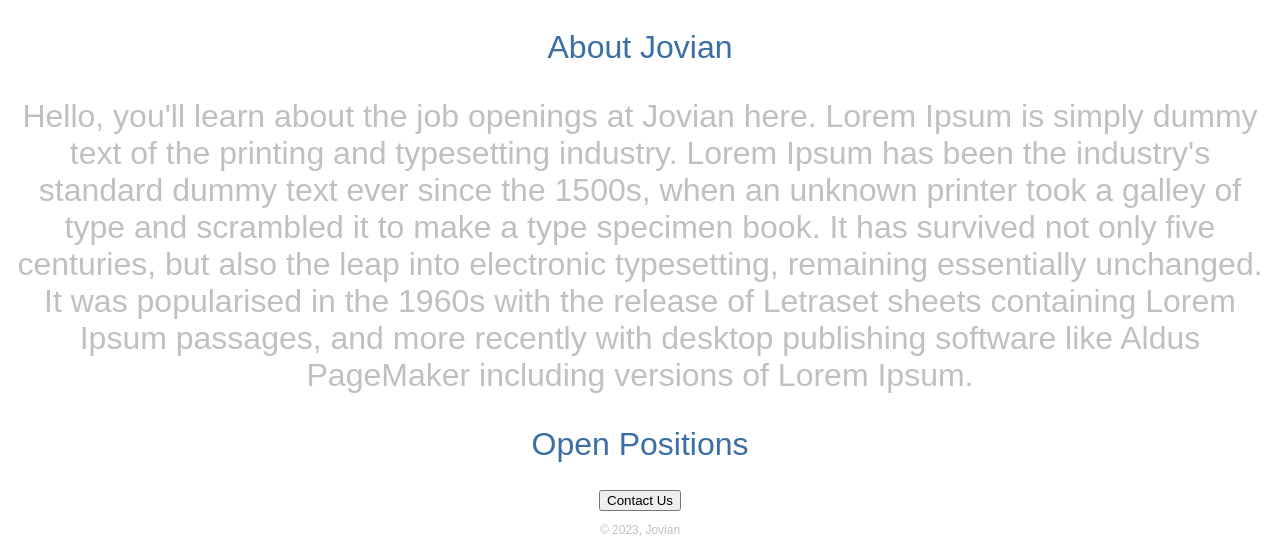
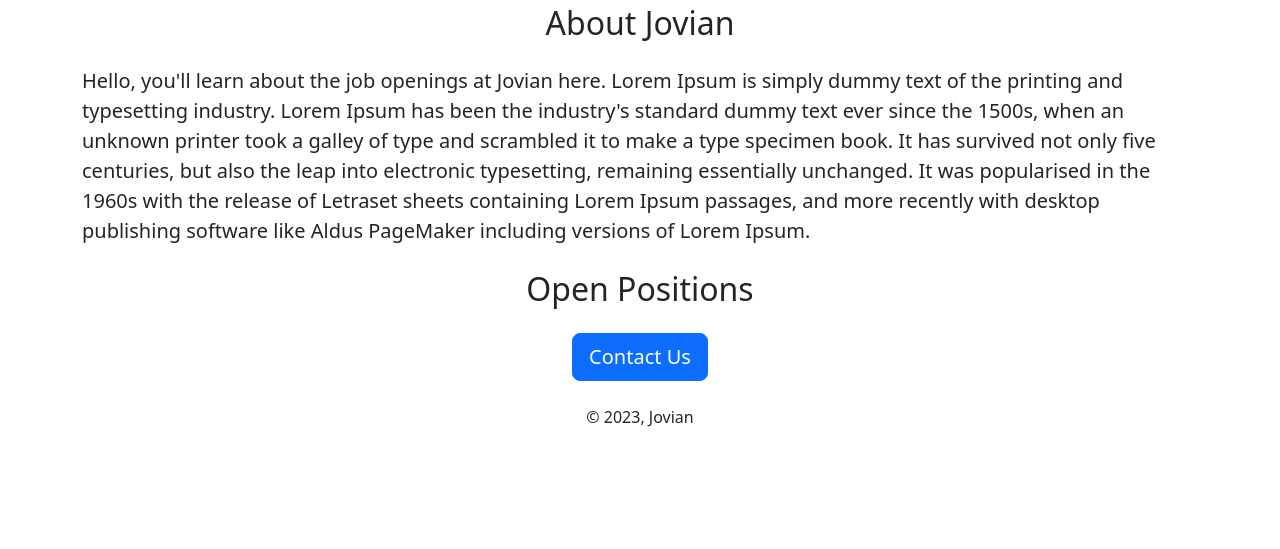
Before and after one commit to AnishTelkikar/jovian-careers-website, a Flask app: page / in a window 1280 px wide. Shown: the part 460-1009 px from the top of the page. After the commit the page ends 887 px from the top, so only its background shows below. Run offline with Flask 2, Linux system fonts and the light colour scheme.

Commit message:
added bootstrap content

```diff
--- a/templates/home.html
+++ b/templates/home.html
@@ -2,7 +2,17 @@
 <html>
   <head>
     <title>Jovian Careers</title>
+    <meta charset="utf-8">
+    <meta name="viewport" content="width=device-width, initial-scale=1">
+    <link href="https://cdn.jsdelivr.net/npm/bootstrap@5.3.0-alpha1/dist/css/bootstrap.min.css" rel="stylesheet" integrity="sha384-GLhlTQ8iRABdZLl6O3oVMWSktQOp6b7In1Zl3/Jr59b6EGGoI1aFkw7cmDA6j6gD" crossorigin="anonymous">
     <style>
+      #banner {
+        width: 100%;
+        height: 360px;
+        object-fit: cover;
+      }
+    </style>
+<!--     <style>
       h1 {
         font-family: sans-serif;
         font-size: 40px;
@@ -40,23 +50,24 @@
         color: rgb(192, 192, 192);
         text-align: center;
       }
-    </style>
+    </style> -->
   </head>
   <body>
-    <div id="container">
-      <h1>Jovian Careers</h1>
-      <img id="banner" src="https://replit.com/@AnishTelkikar/jovian-careers-website#static/banner.jpg">
-      <h2>About Jovian</h2>
-      <p class="bodytext">
+    <div class="container"> <!-- id="container" -->
+      <h1 class="text-center mt-2 mb-4">Jovian Careers</h1>
+      <img class="img-fluid" id="banner" src="https://jovian-careers-website.anishtelkikar.repl.co/static/banner.jpg">
+      <h2 class="text-center mt-4 mb-4">About Jovian</h2>
+      <p class="lead"> <!-- class="bodytext" -->
         Hello, you'll learn about the job openings at Jovian here.
 
         Lorem Ipsum is simply dummy text of the printing and typesetting industry. Lorem Ipsum has been the industry's standard dummy text ever since the 1500s, when an unknown printer took a galley of type and scrambled it to make a type specimen book. It has survived not only five centuries, but also the leap into electronic typesetting, remaining essentially unchanged. It was popularised in the 1960s with the release of Letraset sheets containing Lorem Ipsum passages, and more recently with desktop publishing software like Aldus PageMaker including versions of Lorem Ipsum.
       </p>
-      <h2>Open Positions</h2>
+      <h2 class="text-center mt-4 mb-4">Open Positions</h2>
     </div>
-    <div style="text-align:center";>
-      <button>Contact Us</button>
-      <p> © 2023, Jovian</p>
+    <div class="text-center"> <!-- style="text-align:center"; -->
+      <button class="btn btn-primary btn-lg">Contact Us</button>
+      <p class="mt-4 mb-2"> © 2023, Jovian</p>
     </div>
+    <script src="https://cdn.jsdelivr.net/npm/bootstrap@5.3.0-alpha1/dist/js/bootstrap.bundle.min.js" integrity="sha384-w76AqPfDkMBDXo30jS1Sgez6pr3x5MlQ1ZAGC+nuZB+EYdgRZgiwxhTBTkF7CXvN" crossorigin="anonymous"></script>
   </body>
 </html>
```
